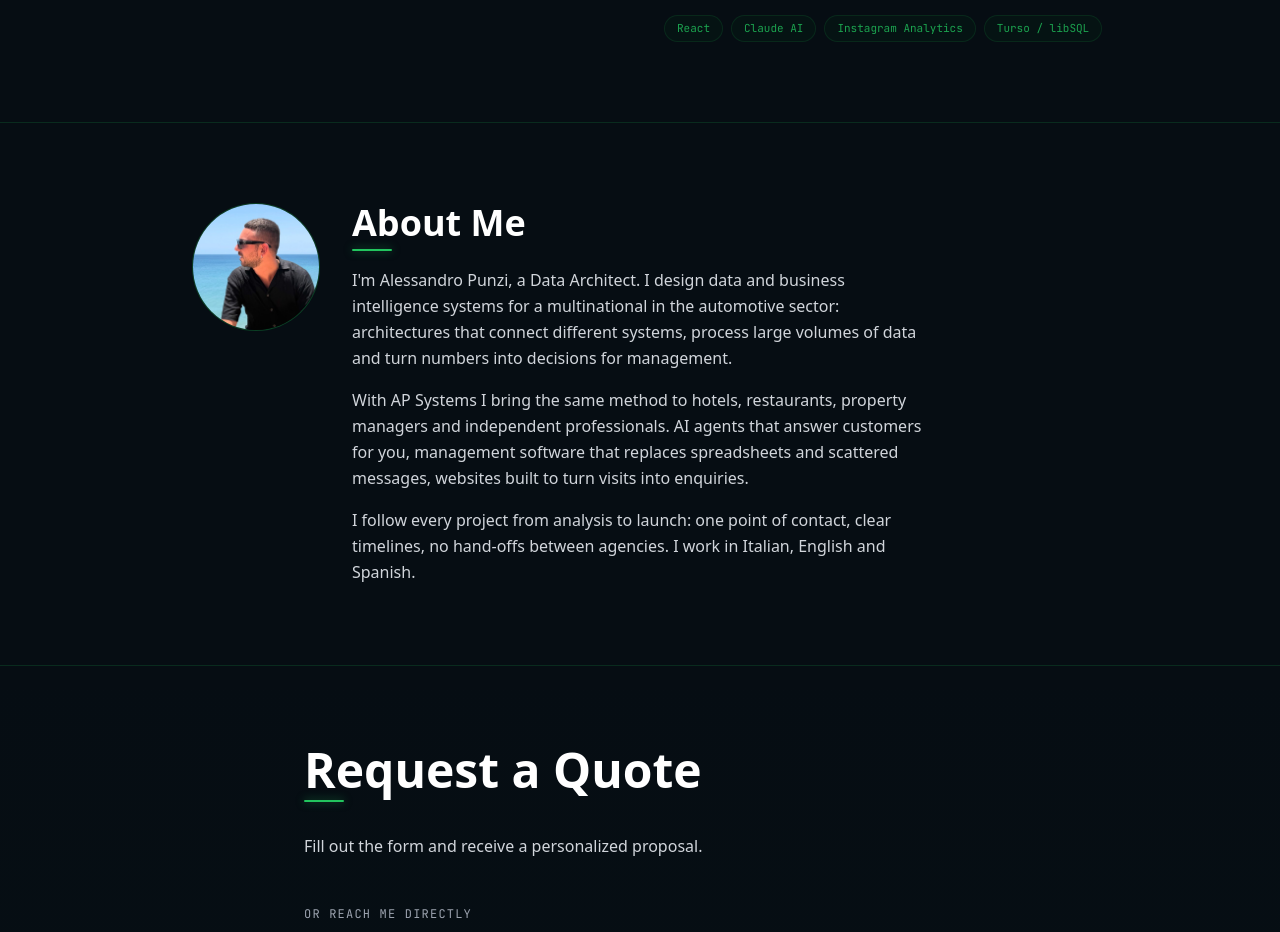
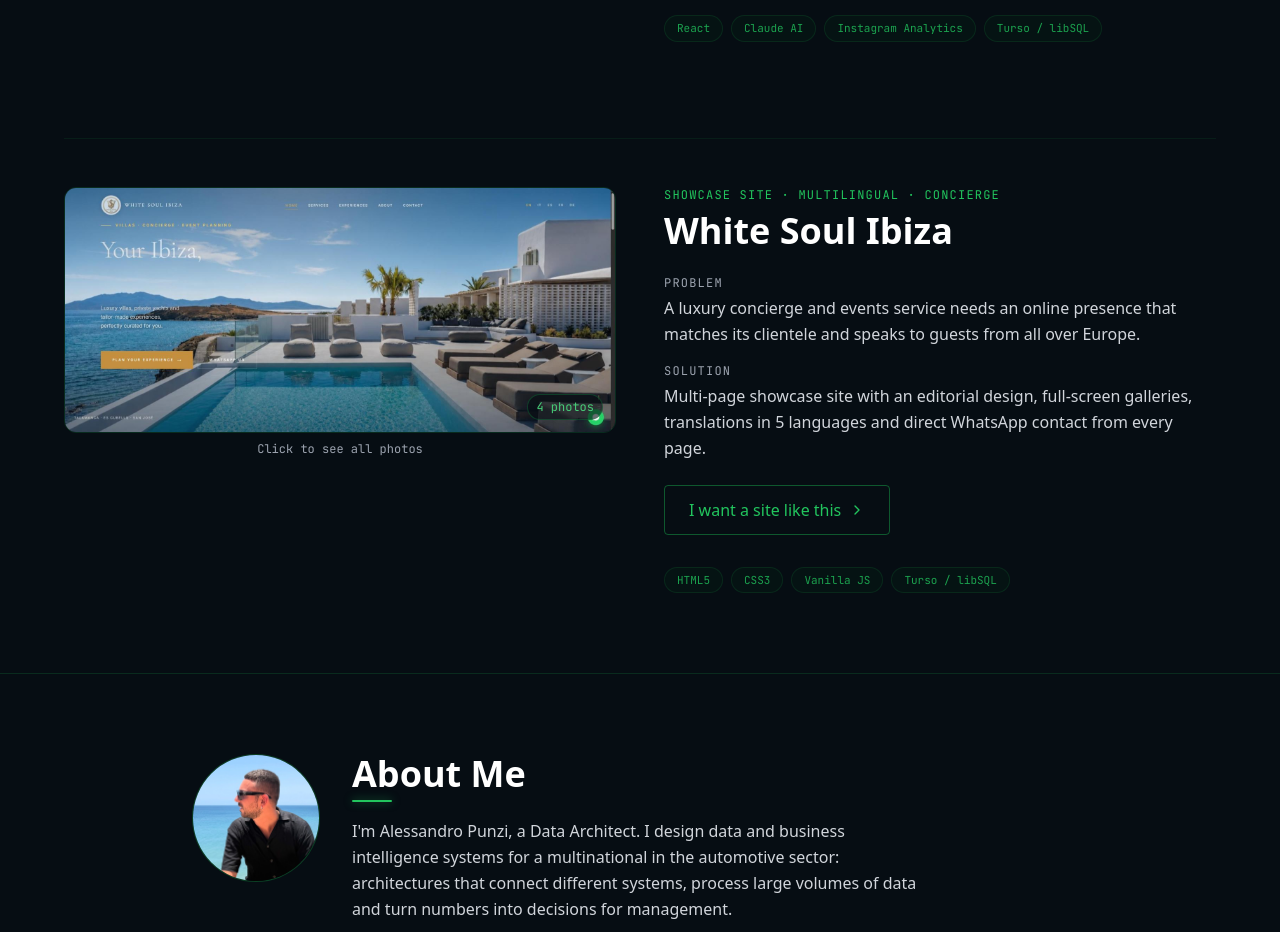
Before and after one commit to alepunzi2895-alt/alessandropunzi_systems, a Next.js app: page /en in a window 1280 px wide. Shown: the part 5400-6332 px from the top of the page. Built offline with nearby package versions, Linux system fonts and the light colour scheme; no server answers.

Commit message:
feat: add White Soul Ibiza showcase site as case study
Co-Authored-By: Claude Opus 5.5 <noreply@anthropic.com>

```diff
--- a/app/[lang]/page.tsx
+++ b/app/[lang]/page.tsx
@@ -10,7 +10,7 @@ export function generateStaticParams() {
   return supportedLangs.map((lang) => ({ lang }));
 }
 
-const CASE_STUDY_SLUGS = ['ibizapartyagent', 'conciergeflow', 'auraibiza', 'vmscout'] as const;
+const CASE_STUDY_SLUGS = ['ibizapartyagent', 'conciergeflow', 'auraibiza', 'vmscout', 'whitesoulibiza'] as const;
 
 function getVideoAvailability(): Record<string, boolean> {
   const availability: Record<string, boolean> = {};
--- a/data/projects.ts
+++ b/data/projects.ts
@@ -29,11 +29,6 @@ export const projectImagePaths: Record<string, string[]> = {
     '/projects/vmscout/img-03.jpg',
     '/projects/vmscout/img-04.jpg',
   ],
-};
-
-// Archived (White Soul Ibiza) screenshot paths — not rendered, kept
-// alongside data/archivedProjects.ts for a possible future reactivation.
-export const archivedProjectImagePaths: Record<string, string[]> = {
   whitesoulibiza: [
     '/projects/whitesoulibiza/img-01.jpg',
     '/projects/whitesoulibiza/img-02.jpg',
--- a/i18n/en.ts
+++ b/i18n/en.ts
@@ -123,6 +123,17 @@ export const en: Dictionary = {
         tech: ['React', 'Claude AI', 'Instagram Analytics', 'Turso / libSQL'],
         ctas: [{ label: "I want something similar", action: 'contact', presetService: "Marketing & Instagram Growth" }],
       },
+      {
+        id: 'whitesoulibiza',
+        name: 'White Soul Ibiza',
+        tag: 'Showcase site · Multilingual · Concierge',
+        problem: 'A luxury concierge and events service needs an online presence that matches its clientele and speaks to guests from all over Europe.',
+        solution:
+          'Multi-page showcase site with an editorial design, full-screen galleries, translations in 5 languages and direct WhatsApp contact from every page.',
+        result: '',
+        tech: ['HTML5', 'CSS3', 'Vanilla JS', 'Turso / libSQL', 'i18n'],
+        ctas: [{ label: 'I want a site like this', action: 'contact', presetService: 'Website That Converts' }],
+      },
     ],
   },
   about: {
--- a/i18n/es.ts
+++ b/i18n/es.ts
@@ -123,6 +123,17 @@ export const es: Dictionary = {
         tech: ['React', 'Claude AI', 'Instagram Analytics', 'Turso / libSQL'],
         ctas: [{ label: "Quiero algo similar", action: 'contact', presetService: "Marketing y crecimiento en Instagram" }],
       },
+      {
+        id: 'whitesoulibiza',
+        name: 'White Soul Ibiza',
+        tag: 'Web corporativa · Multilingüe · Concierge',
+        problem: 'Un servicio de concierge y eventos de lujo necesita una presencia online a la altura de su clientela, que hable con huéspedes de toda Europa.',
+        solution:
+          'Web multi-página con diseño editorial, galerías a pantalla completa, traducciones en 5 idiomas y contacto directo por WhatsApp desde cada página.',
+        result: '',
+        tech: ['HTML5', 'CSS3', 'Vanilla JS', 'Turso / libSQL', 'i18n'],
+        ctas: [{ label: 'Quiero una web así', action: 'contact', presetService: 'Web que convierte' }],
+      },
     ],
   },
   about: {
--- a/i18n/it.ts
+++ b/i18n/it.ts
@@ -123,6 +123,17 @@ export const it: Dictionary = {
         tech: ['React', 'Claude AI', 'Instagram Analytics', 'Turso / libSQL'],
         ctas: [{ label: "Voglio qualcosa di simile", action: 'contact', presetService: "Marketing e crescita Instagram" }],
       },
+      {
+        id: 'whitesoulibiza',
+        name: 'White Soul Ibiza',
+        tag: 'Sito vetrina · Multilingua · Concierge',
+        problem: "Un servizio di concierge ed eventi di lusso ha bisogno di una presenza online all'altezza della clientela e parla con ospiti da tutta Europa.",
+        solution:
+          'Sito vetrina multi-pagina dal design editoriale, con gallerie a tutto schermo, traduzioni in 5 lingue e contatto WhatsApp diretto da ogni pagina.',
+        result: '',
+        tech: ['HTML5', 'CSS3', 'Vanilla JS', 'Turso / libSQL', 'i18n'],
+        ctas: [{ label: 'Voglio un sito così', action: 'contact', presetService: 'Sito che converte' }],
+      },
     ],
   },
   about: {
```
Also changed, not shown: data/archivedProjects.ts (deleted, +0 -61 lines).
